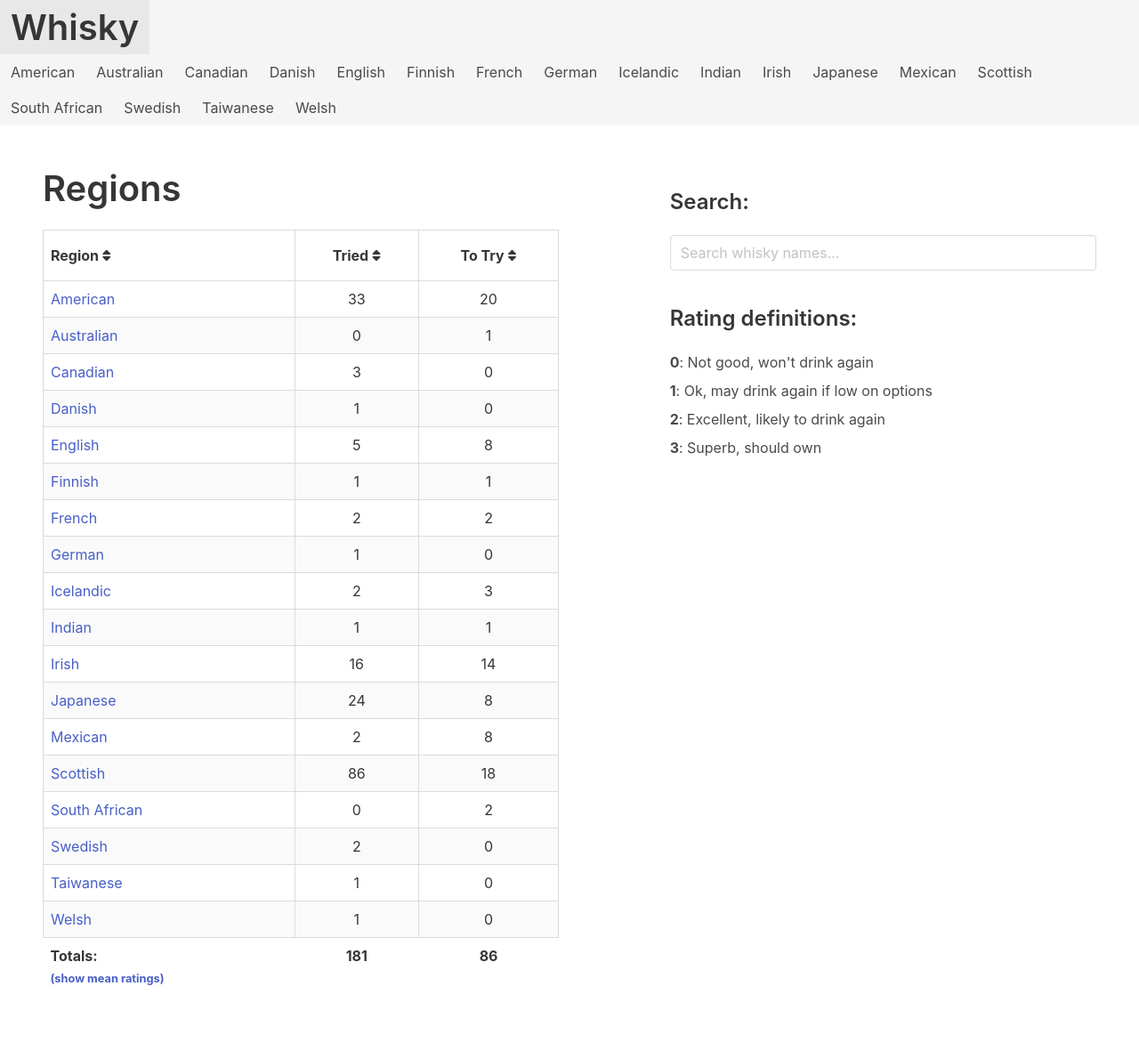
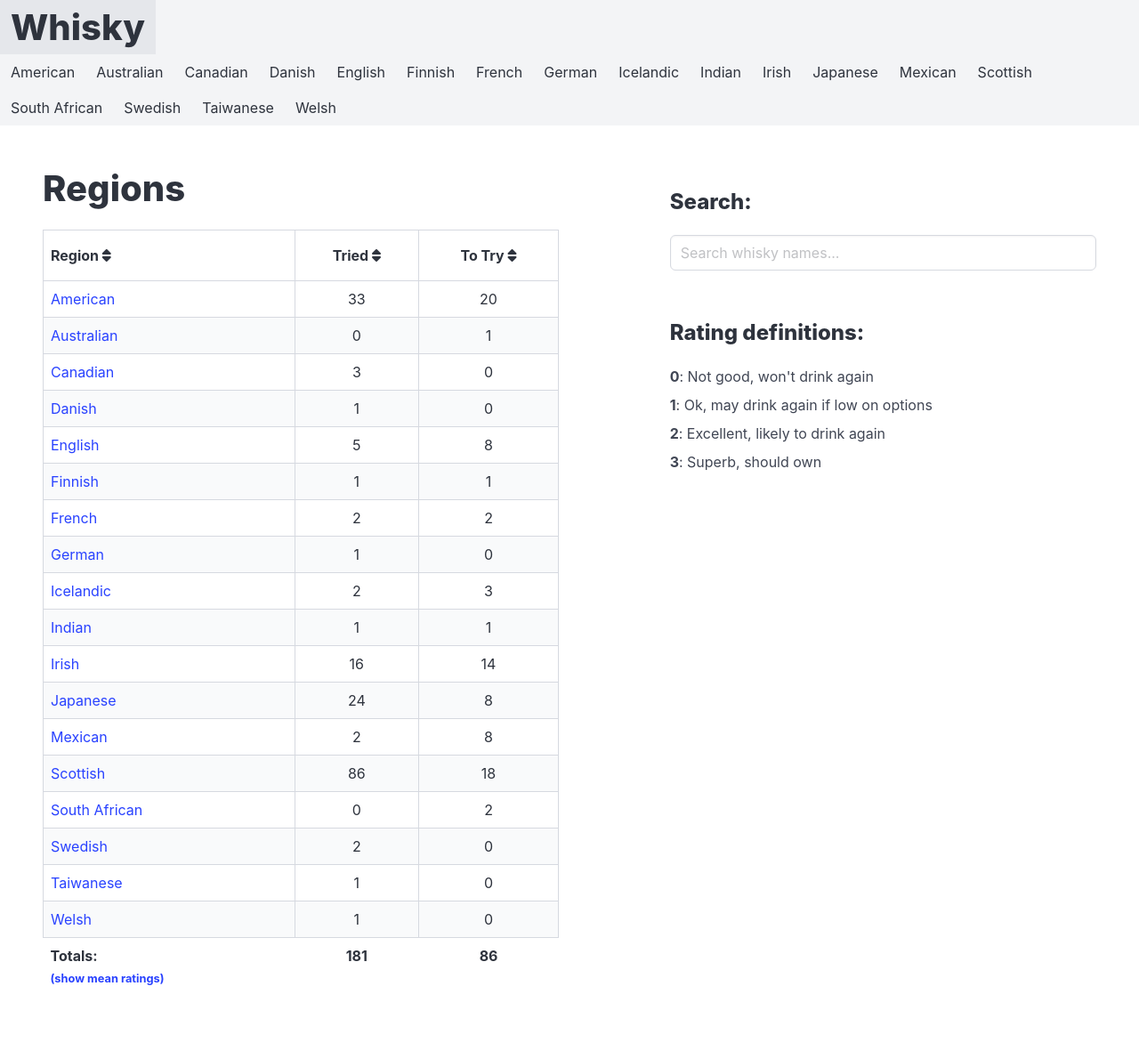
Before and after one commit to grega/whisky, a Jekyll site: the page built from index.html, in a window 1280 px wide. Shown: the whole page at 89% size. Built offline with Jekyll 4.4.1, drawn with Linux system fonts in a browser that asks for light colours; nearby versions of some CDN libraries.

Commit message:
Bulma update

```diff
--- a/_layouts/default.html
+++ b/_layouts/default.html
@@ -6,8 +6,8 @@
   <meta http-equiv="X-UA-Compatible" content="IE=edge">
   <meta name="viewport" content="width=device-width, initial-scale=1">
   <title>{{ page.title }} - Whisky</title>
-  <link rel="stylesheet" href="https://cdnjs.cloudflare.com/ajax/libs/bulma/0.9.4/css/bulma.min.css" integrity="sha384-HmYpsz2Aa9Gh3JlkCoh8kUJ2mUKJKTnkyC2Lzt8aLzpPOpnDe8KpFE2xNiBpMDou" crossorigin="anonymous">
-  <link rel="stylesheet" href="https://use.fontawesome.com/releases/v5.6.1/css/all.css" integrity="sha384-gfdkjb5BdAXd+lj+gudLWI+BXq4IuLW5IT+brZEZsLFm++aCMlF1V92rMkPaX4PP" crossorigin="anonymous">
+  <link rel="stylesheet" href="https://cdnjs.cloudflare.com/ajax/libs/bulma/1.0.4/css/bulma.min.css" integrity="sha512-yh2RE0wZCVZeysGiqTwDTO/dKelCbS9bP2L94UvOFtl/FKXcNAje3Y2oBg/ZMZ3LS1sicYk4dYVGtDex75fvvA==" crossorigin="anonymous">
+  <link rel="stylesheet" href="https://cdnjs.cloudflare.com/ajax/libs/font-awesome/6.7.2/css/all.min.css" integrity="sha512-Evv84Mr4kqVGRNSgIGL/F/aIDqQb7xQ2vcrdIwxfjThSH8CSR7PBEakCr51Ck+w+/U6swU2Im1vVX0SVk9ABhg==" crossorigin="anonymous">
   <link rel="stylesheet" href="/assets/css/style.css">
   <script type="text/javascript" src="https://cdnjs.cloudflare.com/ajax/libs/list.js/1.5.0/list.min.js" integrity="sha384-JDmRxRiXkNkskRM5AD4qHRGk9ItwZ9flbqOpsRYs8SOrIRwcMtTGKP2Scnjptzgm" crossorigin="anonymous"></script>
   <script type="text/javascript" src="/assets/js/head.js"></script>
```
